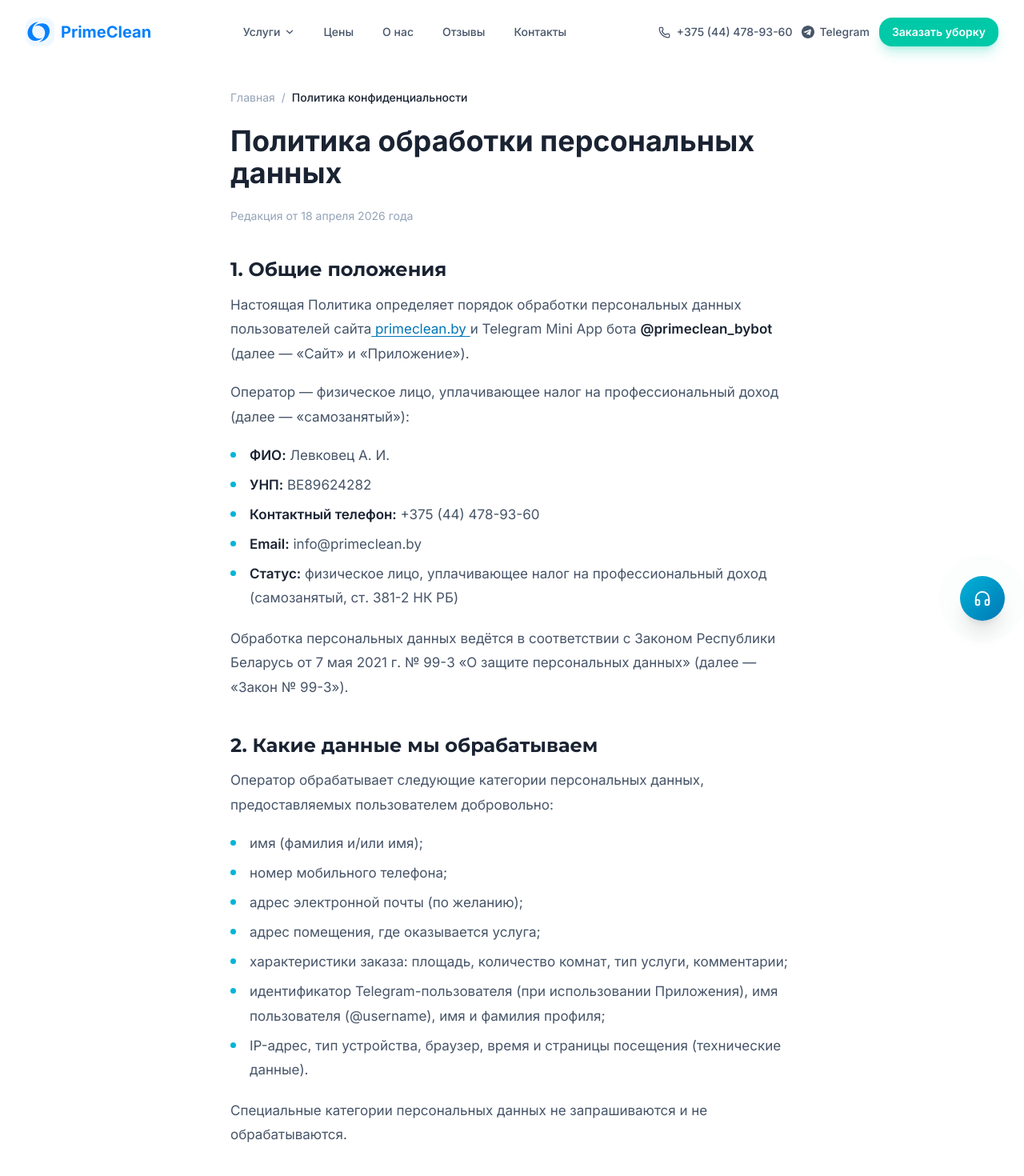
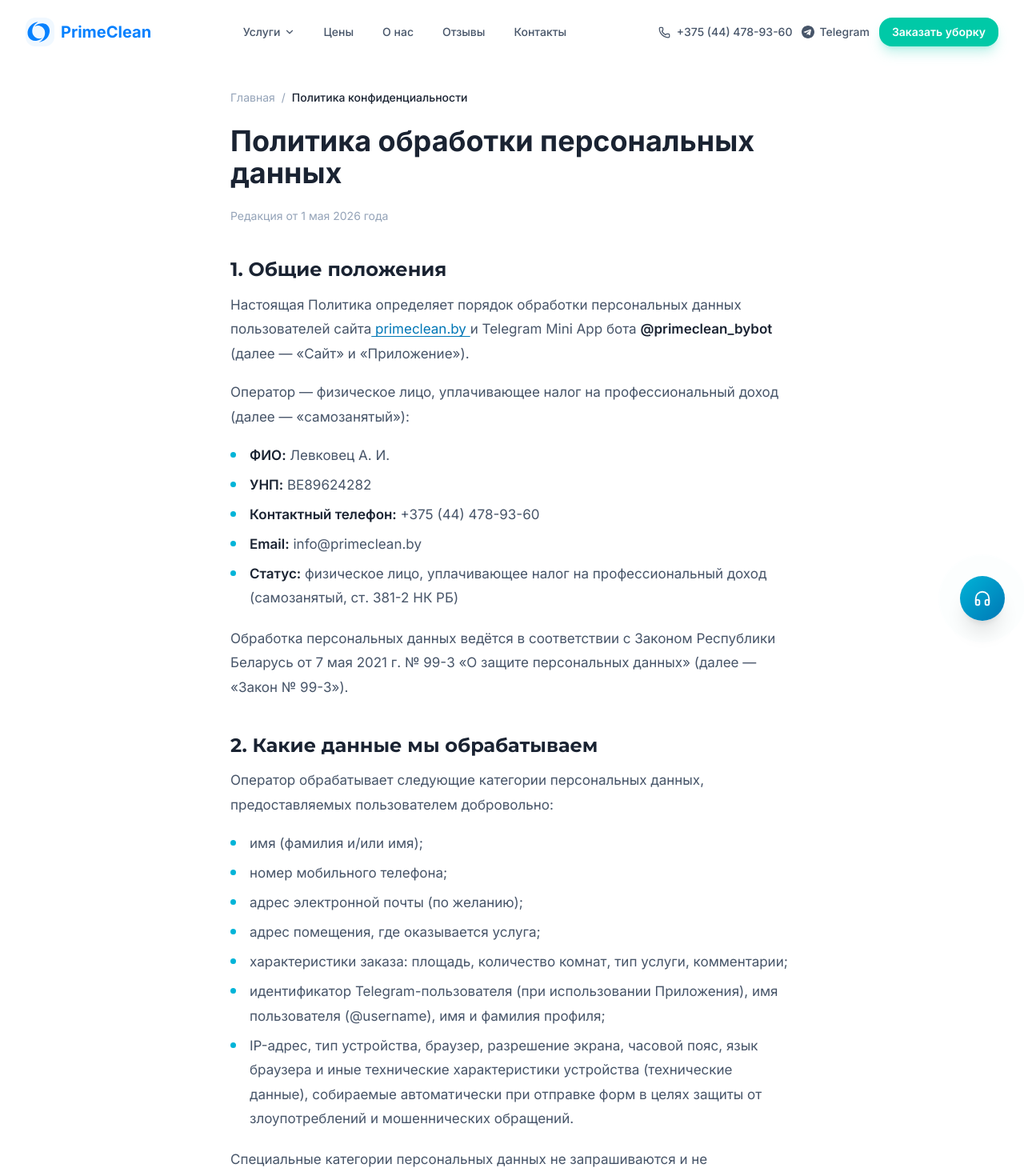
Before and after one commit to Peshgan/PrimeClean, a Next.js app: page /politika-konfidencialnosti in a window 1280 px wide. Shown: the top 1470 px of the page at 80% size. Built offline with nearby package versions, Linux system fonts and the light colour scheme.

Commit message:
docs: update privacy policy to mention device fingerprint collection

```diff
--- a/app/politika-konfidencialnosti/page.tsx
+++ b/app/politika-konfidencialnosti/page.tsx
@@ -28,7 +28,7 @@ export default function PrivacyPage() {
         <h1 className="text-3xl sm:text-4xl font-bold text-[#1A2332] mb-6">
           Политика обработки персональных данных
         </h1>
-        <p className="text-sm text-[#94A3B8] mb-8">Редакция от 18 апреля 2026 года</p>
+        <p className="text-sm text-[#94A3B8] mb-8">Редакция от 1 мая 2026 года</p>
 
         <div className="prose-article space-y-6 text-[#334155] leading-relaxed">
           <section>
@@ -64,7 +64,7 @@ export default function PrivacyPage() {
               <li>адрес помещения, где оказывается услуга;</li>
               <li>характеристики заказа: площадь, количество комнат, тип услуги, комментарии;</li>
               <li>идентификатор Telegram-пользователя (при использовании Приложения), имя пользователя (@username), имя и фамилия профиля;</li>
-              <li>IP-адрес, тип устройства, браузер, время и страницы посещения (технические данные).</li>
+              <li>IP-адрес, тип устройства, браузер, разрешение экрана, часовой пояс, язык браузера и иные технические характеристики устройства (технические данные), собираемые автоматически при отправке форм в целях защиты от злоупотреблений и мошеннических обращений.</li>
             </ul>
             <p>Специальные категории персональных данных не запрашиваются и не обрабатываются.</p>
           </section>
```
